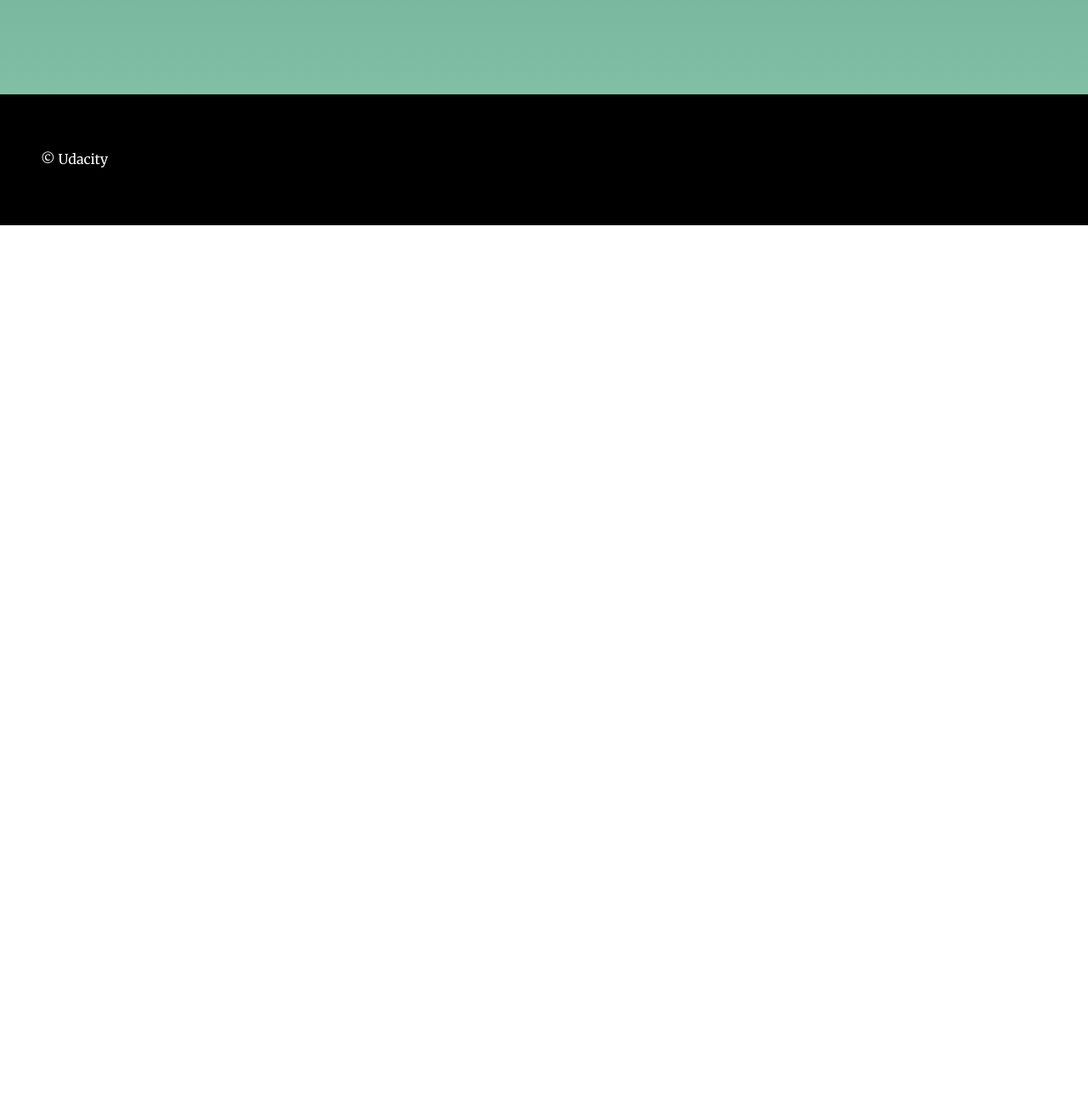
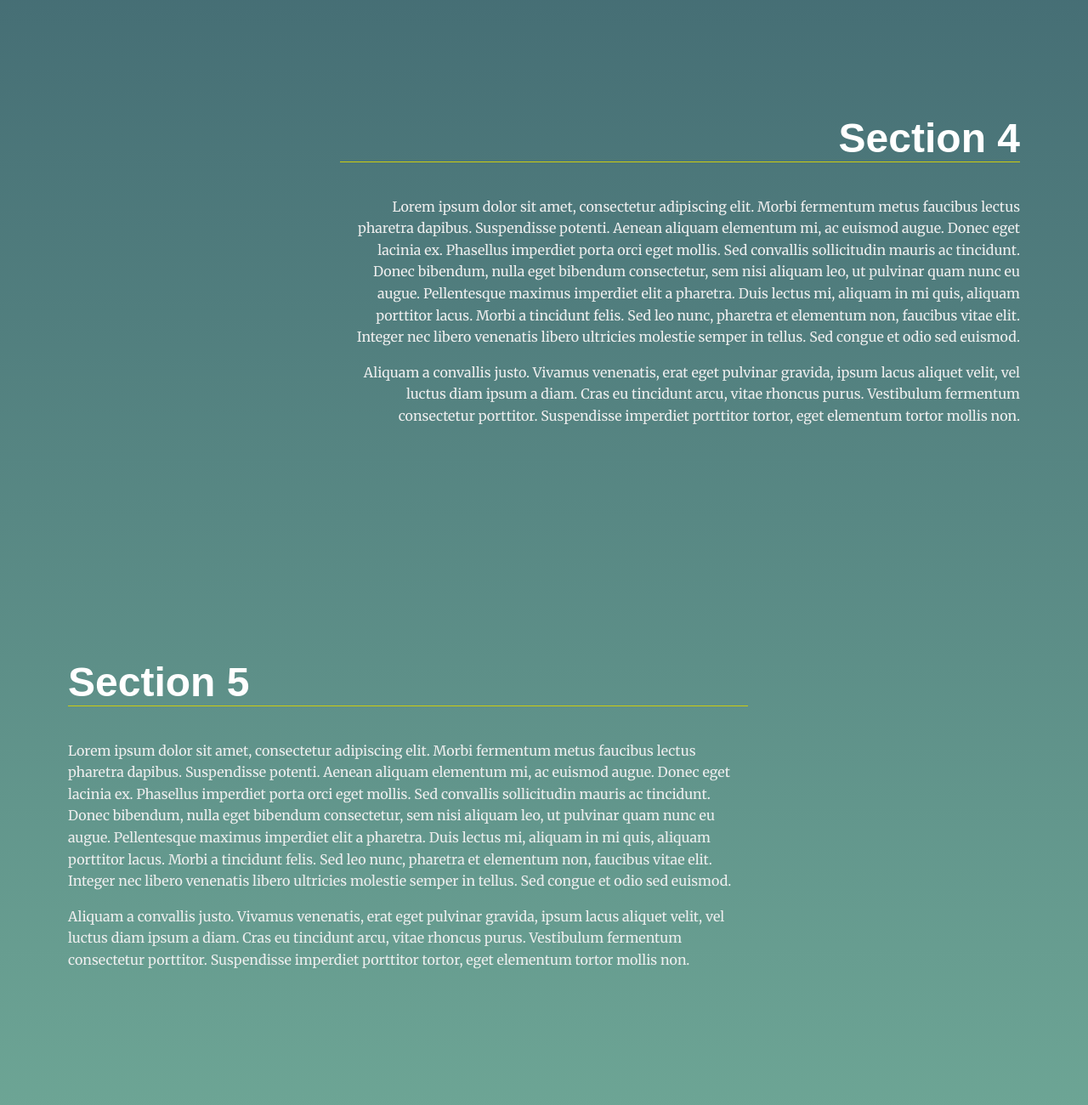
Before and after one commit to eng-mostafa-sayed/landing-page, a plain HTML site: page index.html in a window 1280 px wide. Shown: the part 2360-3660 px from the top of the page at 85% size. Before the commit the page ends 2625 px from the top, so only its background shows below. Drawn offline with Linux system fonts and the light colour scheme.

Commit message:
adding more 3 sections

```diff
--- a/index.html
+++ b/index.html
@@ -74,10 +74,59 @@
                 </p>
             </div>
         </section>
+        <!--i just added more 3 sections -->
+        <section id="section4" data-nav="Section 4">
+            <div class="landing__container">
+                <h2>Section 4</h2>
+                <p>
+                    Lorem ipsum dolor sit amet, consectetur adipiscing elit. Morbi fermentum metus faucibus lectus pharetra dapibus. Suspendisse potenti. Aenean aliquam elementum mi, ac euismod augue. Donec eget lacinia ex. Phasellus imperdiet porta orci eget mollis. Sed
+                    convallis sollicitudin mauris ac tincidunt. Donec bibendum, nulla eget bibendum consectetur, sem nisi aliquam leo, ut pulvinar quam nunc eu augue. Pellentesque maximus imperdiet elit a pharetra. Duis lectus mi, aliquam in mi quis,
+                    aliquam porttitor lacus. Morbi a tincidunt felis. Sed leo nunc, pharetra et elementum non, faucibus vitae elit. Integer nec libero venenatis libero ultricies molestie semper in tellus. Sed congue et odio sed euismod.
+                </p>
+
+                <p>
+                    Aliquam a convallis justo. Vivamus venenatis, erat eget pulvinar gravida, ipsum lacus aliquet velit, vel luctus diam ipsum a diam. Cras eu tincidunt arcu, vitae rhoncus purus. Vestibulum fermentum consectetur porttitor. Suspendisse imperdiet porttitor
+                    tortor, eget elementum tortor mollis non.
+                </p>
+            </div>
+        </section>
+        <section id="section5" data-nav="Section 5">
+            <div class="landing__container">
+                <h2>Section 5</h2>
+                <p>
+                    Lorem ipsum dolor sit amet, consectetur adipiscing elit. Morbi fermentum metus faucibus lectus pharetra dapibus. Suspendisse potenti. Aenean aliquam elementum mi, ac euismod augue. Donec eget lacinia ex. Phasellus imperdiet porta orci eget mollis. Sed
+                    convallis sollicitudin mauris ac tincidunt. Donec bibendum, nulla eget bibendum consectetur, sem nisi aliquam leo, ut pulvinar quam nunc eu augue. Pellentesque maximus imperdiet elit a pharetra. Duis lectus mi, aliquam in mi quis,
+                    aliquam porttitor lacus. Morbi a tincidunt felis. Sed leo nunc, pharetra et elementum non, faucibus vitae elit. Integer nec libero venenatis libero ultricies molestie semper in tellus. Sed congue et odio sed euismod.
+                </p>
+
+                <p>
+                    Aliquam a convallis justo. Vivamus venenatis, erat eget pulvinar gravida, ipsum lacus aliquet velit, vel luctus diam ipsum a diam. Cras eu tincidunt arcu, vitae rhoncus purus. Vestibulum fermentum consectetur porttitor. Suspendisse imperdiet porttitor
+                    tortor, eget elementum tortor mollis non.
+                </p>
+            </div>
+        </section>
+        <section id="section6" data-nav="Section 6">
+            <div class="landing__container">
+                <h2>Section 6</h2>
+                <p>
+                    Lorem ipsum dolor sit amet, consectetur adipiscing elit. Morbi fermentum metus faucibus lectus pharetra dapibus. Suspendisse potenti. Aenean aliquam elementum mi, ac euismod augue. Donec eget lacinia ex. Phasellus imperdiet porta orci eget mollis. Sed
+                    convallis sollicitudin mauris ac tincidunt. Donec bibendum, nulla eget bibendum consectetur, sem nisi aliquam leo, ut pulvinar quam nunc eu augue. Pellentesque maximus imperdiet elit a pharetra. Duis lectus mi, aliquam in mi quis,
+                    aliquam porttitor lacus. Morbi a tincidunt felis. Sed leo nunc, pharetra et elementum non, faucibus vitae elit. Integer nec libero venenatis libero ultricies molestie semper in tellus. Sed congue et odio sed euismod.
+                </p>
+
+                <p>
+                    Aliquam a convallis justo. Vivamus venenatis, erat eget pulvinar gravida, ipsum lacus aliquet velit, vel luctus diam ipsum a diam. Cras eu tincidunt arcu, vitae rhoncus purus. Vestibulum fermentum consectetur porttitor. Suspendisse imperdiet porttitor
+                    tortor, eget elementum tortor mollis non.
+                </p>
+            </div>
+        </section>
     </main>
     <footer class="page__footer">
         <p>&copy Udacity</p>
+        <!--just for fun-->
+        <p>developed by Mostafa sayed</p>
     </footer>
+    <script src="js/app.js"></script>
 </body>
 
 </html>
```
